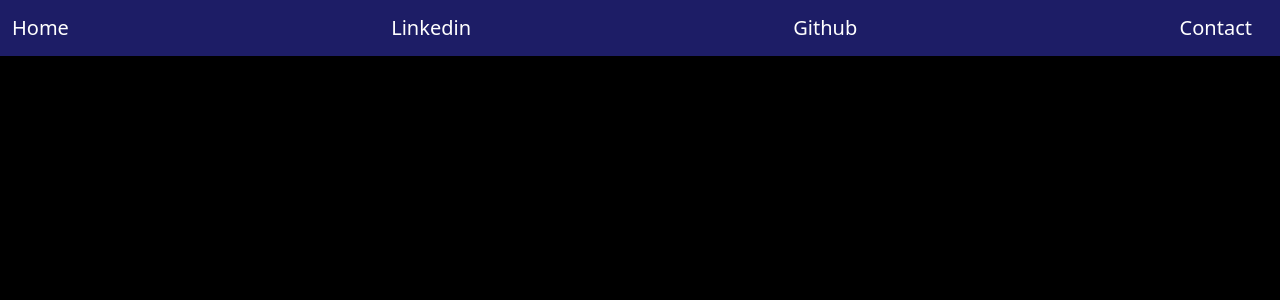
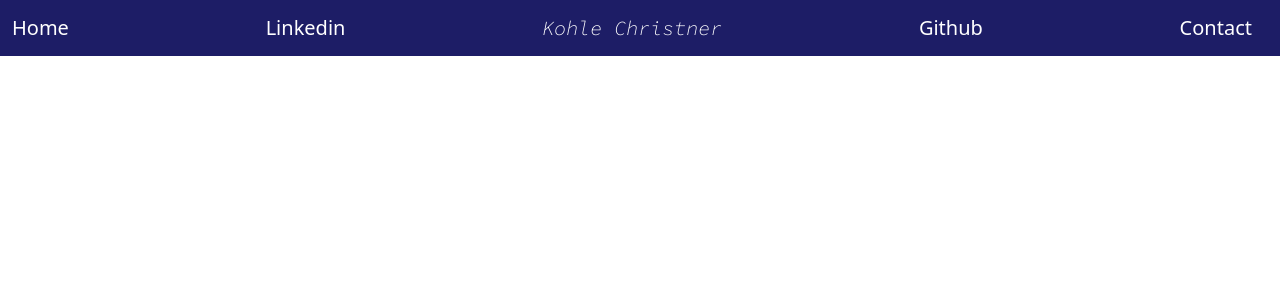
Before and after one commit to kohleChristner95/portfolio-website, a React (Create React App) app: page / in a window 1280 px wide. Shown: the top 300 px of the page. Built offline with nearby package versions, Linux system fonts and the light colour scheme.

Commit message:
Added TitleHeader component.
imported font to use for title header.

```diff
--- a/public/index.html
+++ b/public/index.html
@@ -5,6 +5,12 @@
     <link rel="icon" href="%PUBLIC_URL%/favicon.ico" />
     <meta name="viewport" content="width=device-width, initial-scale=1" />
     <meta name="theme-color" content="#000000" />
+    <link rel="preconnect" href="https://fonts.googleapis.com" />
+    <link rel="preconnect" href="https://fonts.gstatic.com" crossorigin />
+    <link
+      href="https://fonts.googleapis.com/css2?family=Source+Code+Pro:ital,wght@1,300&display=swap"
+      rel="stylesheet"
+    />
     <link rel="apple-touch-icon" href="%PUBLIC_URL%/logo192.png" />
     <!--
       manifest.json provides metadata used when your web app is installed on a
@@ -22,7 +28,7 @@
     -->
     <title>kohle.com</title>
   </head>
-  <body style="background-color: black">
+  <body>
     <noscript>You need to enable JavaScript to run this app.</noscript>
     <div id="root"></div>
     <!--
--- a/src/App.css
+++ b/src/App.css
@@ -1,5 +1,9 @@
 .App {
   text-align: center;
-  background-color: rgb(29, 29, 102);
+  background-color: black;
   color: white;
 }
+
+.titleHeader {
+  font-family: "Source Code Pro", cursive;
+}
--- a/src/Components/Navbar.js
+++ b/src/Components/Navbar.js
@@ -1,12 +1,17 @@
 import React from "react";
 import Navbaritem from "./Navbaritem";
+import TitleHeader from "./TitleHeader";
 
-const Navbar = () => {
+const Navbar = ({ props }) => {
   return (
-    <nav className="navbar navbar-collapse">
-      <div className="container-fluid navbar-brand">
+    <nav
+      style={{ backgroundColor: "rgb(29, 29, 102)" }}
+      className="navbar navbar-collapse"
+    >
+      <div className="container-fluid navbar-brand .navbar-toggle">
         <Navbaritem navbarSelection="Home" />
         <Navbaritem navbarSelection="Linkedin" />
+        <TitleHeader className="center-block" name="Kohle Christner" />
         <Navbaritem navbarSelection="Github" />
         <Navbaritem navbarSelection="Contact" />
       </div>
--- /dev/null
+++ b/src/Components/TitleHeader.js
@@ -0,0 +1,7 @@
+import React from "react";
+
+const TitleHeader = ({ name }) => {
+  return <div className="titleHeader">{name}</div>;
+};
+
+export default TitleHeader;
```
